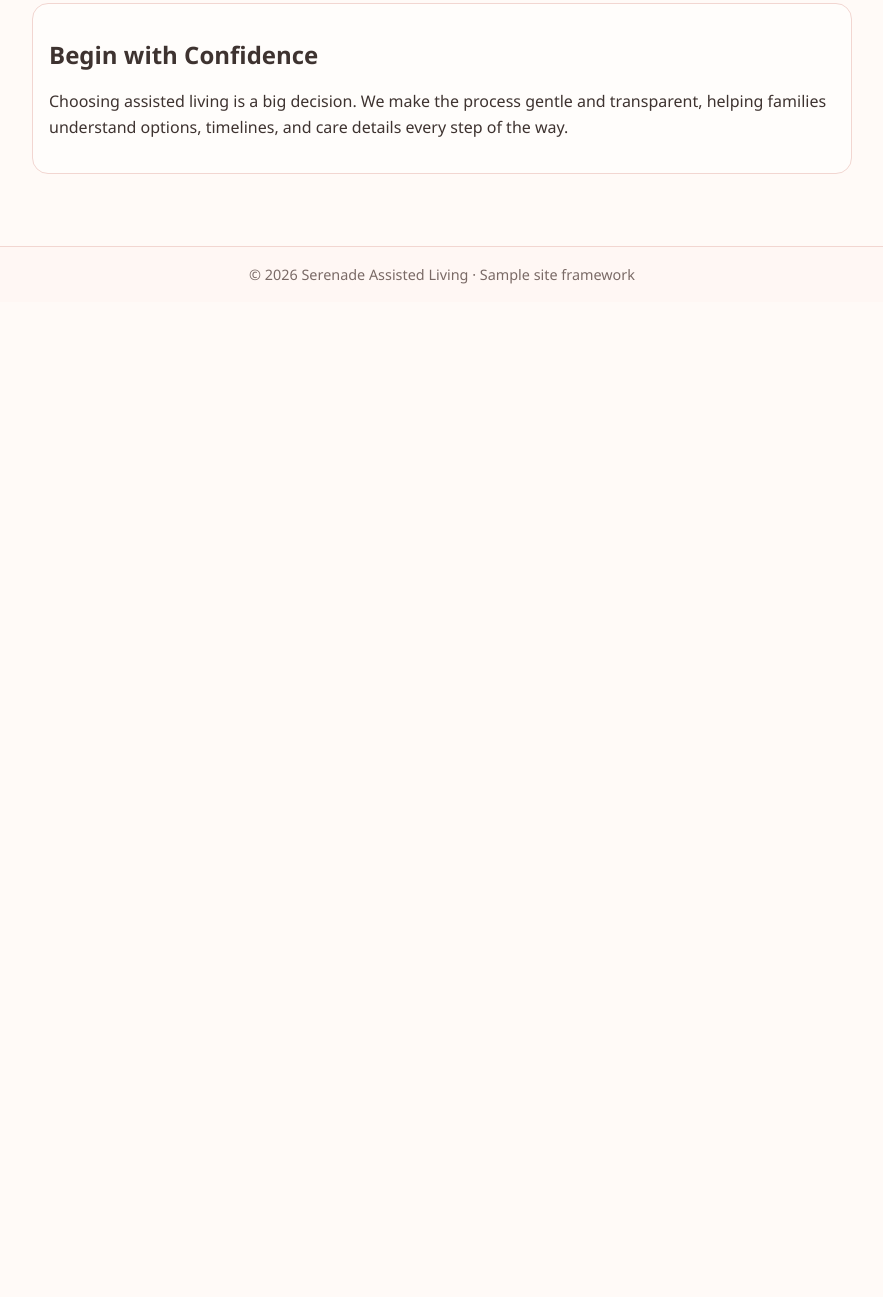
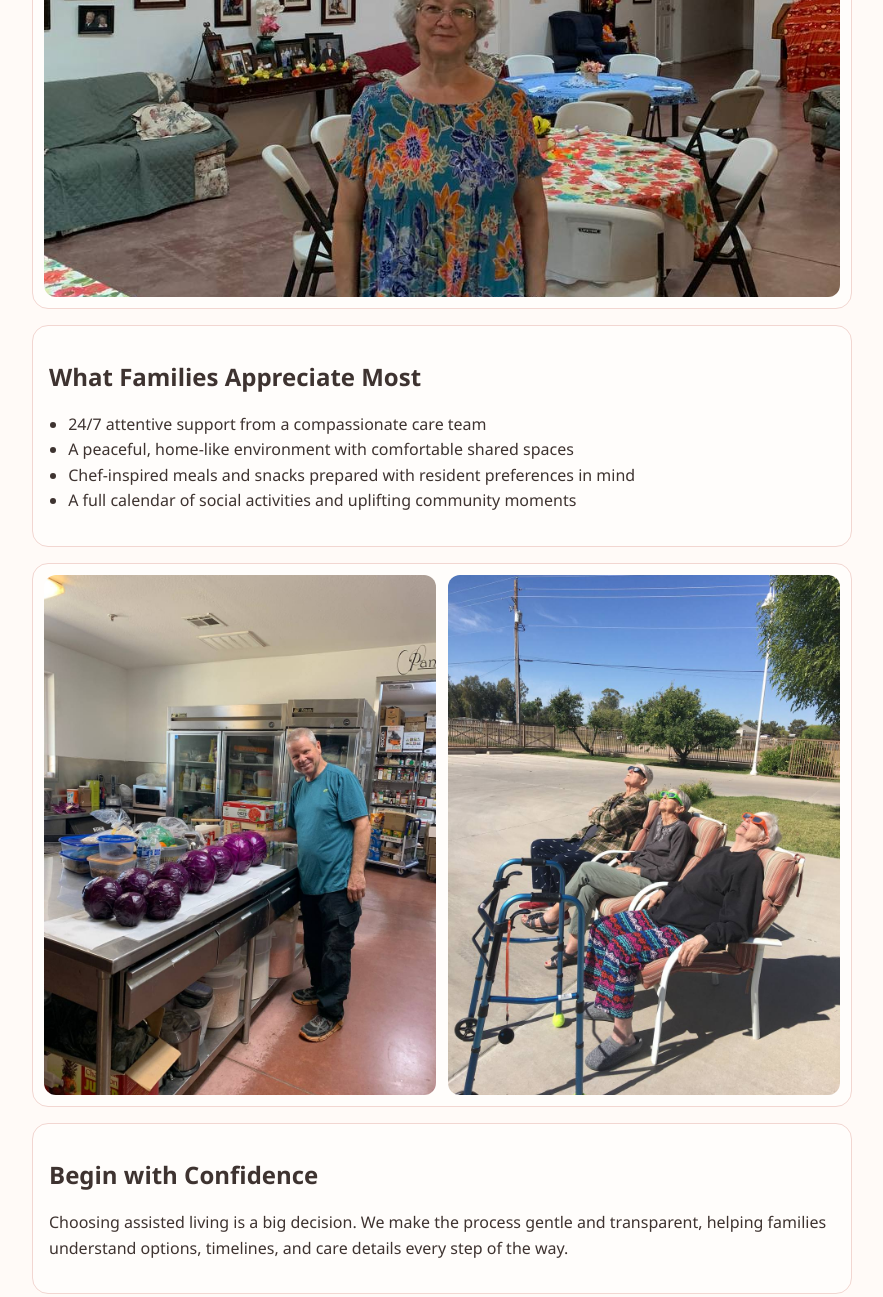
Before and after one commit to Sandonman/serenade-assisted-living-site, a plain HTML site: page index.html in a window 1280 px wide. Shown: the part 615-1912 px from the top of the page, without its empty margins (198-1081 px from the left). Before the commit the page ends 917 px from the top, so only its background shows below. Drawn offline with Linux system fonts and the light colour scheme.

Commit message:
Add four uploaded photos to home page between content sections

```diff
--- a/index.html
+++ b/index.html
@@ -32,6 +32,10 @@
       </p>
     </section>
 
+    <section class="card feature-photo">
+      <img src="assets/images/home/home-1.jpg" alt="Resident enjoying the welcoming great room at Serenade Assisted Living" />
+    </section>
+
     <section class="card">
       <h2>What Families Appreciate Most</h2>
       <ul>
@@ -42,12 +46,21 @@
       </ul>
     </section>
 
+    <section class="card feature-photo two-up">
+      <img src="assets/images/home/home-2.jpg" alt="Team member preparing fresh ingredients in Serenade kitchen" />
+      <img src="assets/images/home/home-3.jpg" alt="Residents enjoying outdoor time together" />
+    </section>
+
     <section class="card">
       <h2>Begin with Confidence</h2>
       <p>
         Choosing assisted living is a big decision. We make the process gentle and transparent,
         helping families understand options, timelines, and care details every step of the way.
       </p>
+    </section>
+
+    <section class="card feature-photo">
+      <img src="assets/images/home/home-4.jpg" alt="Residents gathered in the great room for a shared activity" />
     </section>
   </main>
 
--- a/styles.css
+++ b/styles.css
@@ -76,6 +76,24 @@ main {
   border-radius: 16px;
   padding: 1rem 1rem;
   margin-bottom: 1rem;
+}
+
+.feature-photo {
+  padding: 0.7rem;
+}
+
+.feature-photo img {
+  width: 100%;
+  display: block;
+  border-radius: 12px;
+  max-height: 520px;
+  object-fit: cover;
+}
+
+.feature-photo.two-up {
+  display: grid;
+  gap: 0.7rem;
+  grid-template-columns: repeat(auto-fit, minmax(220px, 1fr));
 }
 
 h1, h2, h3 {
```
Also changed, not shown: assets/images/home/home-1.jpg (added), assets/images/home/home-2.jpg (added), assets/images/home/home-3.jpg (added), assets/images/home/home-4.jpg (added).
